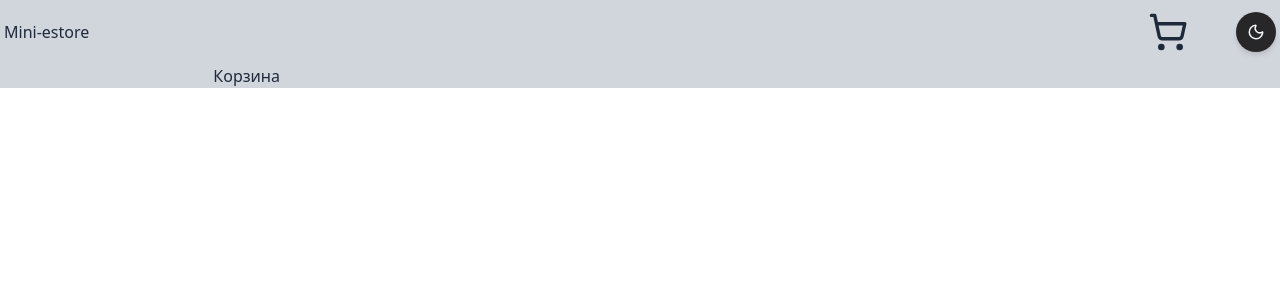
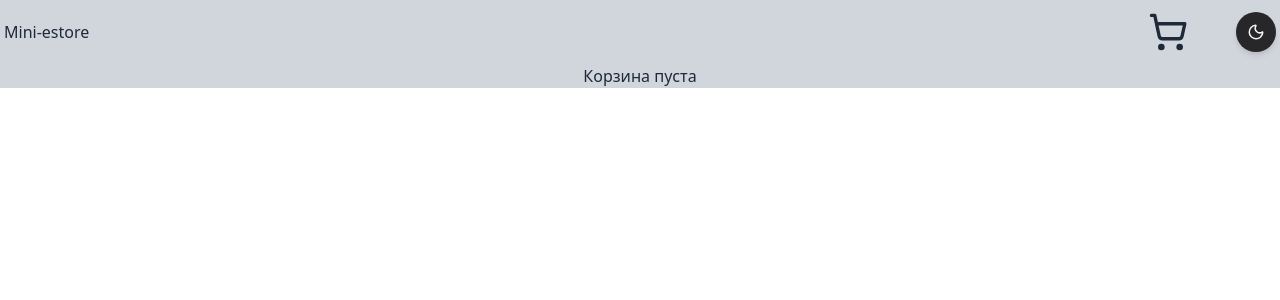
Before and after one commit to berdi01yazmuhammedov/mini-estore, a React (Vite) app: page /cart in a window 1280 px wide. Shown: the top 300 px of the page. Built offline with nearby package versions, Linux system fonts and the light colour scheme.

Commit message:
feat: add the summ & clear cart

```diff
--- a/src/pages/CartPage.tsx
+++ b/src/pages/CartPage.tsx
@@ -1,16 +1,41 @@
+import { useMemo } from 'react';
 import CartItem from '@/components/CartItem';
-import { useAppSelector } from '@/store/hooks';
+import { useAppDispatch, useAppSelector } from '@/store/hooks';
+import { Button } from '@/components/ui/button';
+import { clearCart } from '@/store/cartSlice';
 
 const CartPage = () => {
+    const dispatch = useAppDispatch();
     const cart = useAppSelector((state) => state.cart.items);
-    console.log(cart);
+
+    const total = useMemo(() => {
+        return cart.reduce((acc, item) => acc + item.price * item.quantity, 0);
+    }, [cart]);
 
     return (
-        <div className="w-2/3 mx-auto">
-            <h2>Корзина</h2>
+        <div className="w-2/3 mx-auto flex flex-col gap-10">
             {cart.map((item) => (
                 <CartItem key={item.id} item={item} />
             ))}
+            {!cart.length ? (
+                <p className='text-center'>Корзина пуста</p>
+            ) : (
+                <>
+                    <div className="flex justify-center gap-30">
+                        <h3>Всего</h3>
+                        <p>{total} ₽</p>
+                    </div>
+                    <div className="flex justify-end">
+                        <Button
+                            className="w-[150px]"
+                            onClick={() => dispatch(clearCart())}
+                            variant="destructive"
+                        >
+                            Очистить корзину
+                        </Button>
+                    </div>
+                </>
+            )}
         </div>
     );
 };
```
